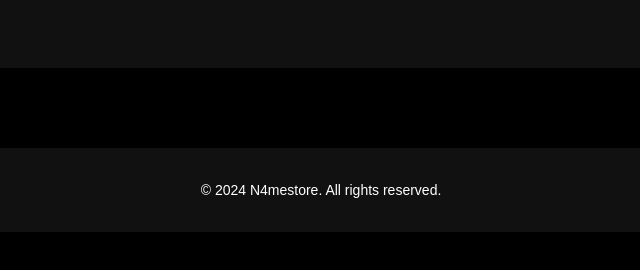
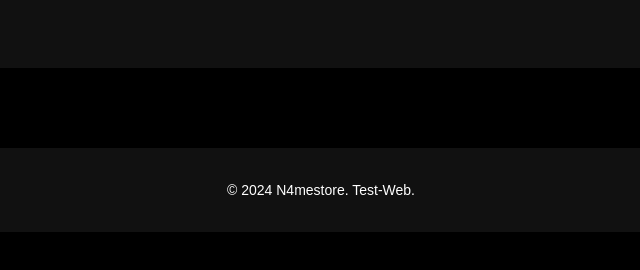
Before and after one commit to N4mestore/N4mestore.github.io, a plain HTML site: page index.html in a window 1280 px wide. Shown: the full height of the page, 319-959 px from the left. Drawn offline with Linux system fonts and the light colour scheme.

Commit message:
index.html

```diff
--- a/index.html
+++ b/index.html
@@ -24,7 +24,7 @@
   </main>
 
   <footer>
-    <p>&copy; 2024 N4mestore. All rights reserved.</p>
+    <p>&copy; 2024 N4mestore. Test-Web.</p>
   </footer>
 </body>
 </html>
```
